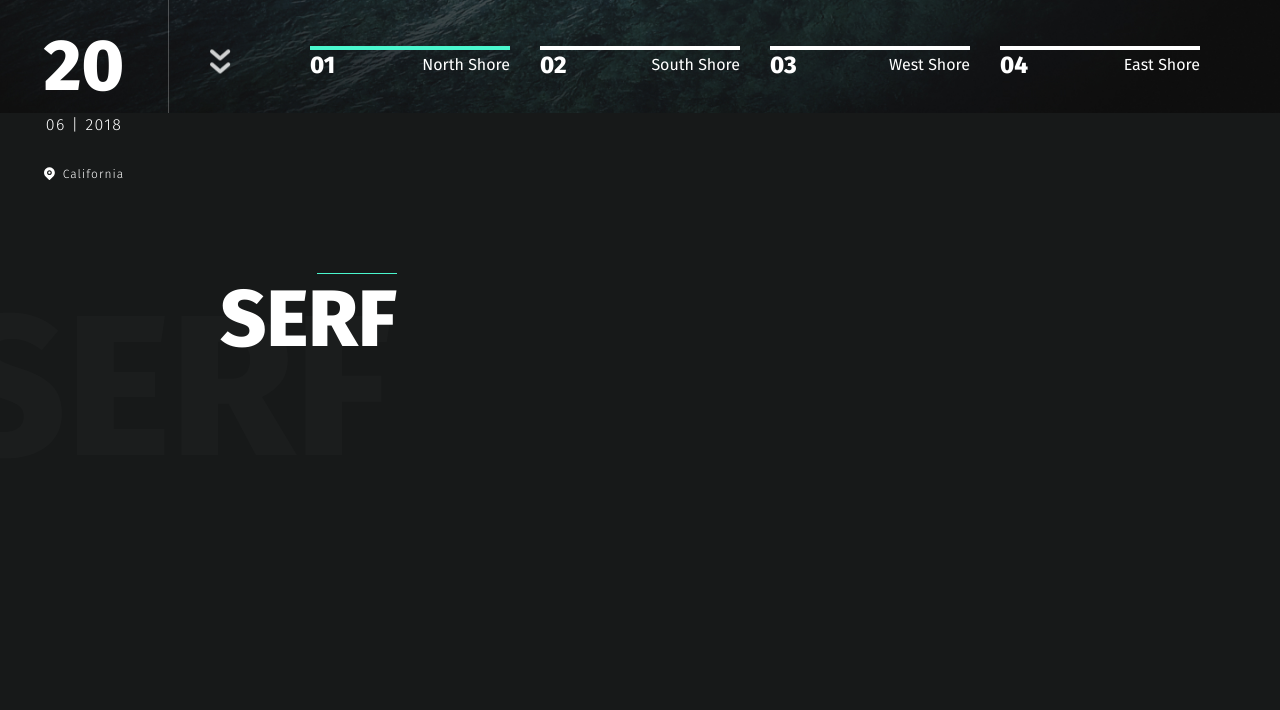
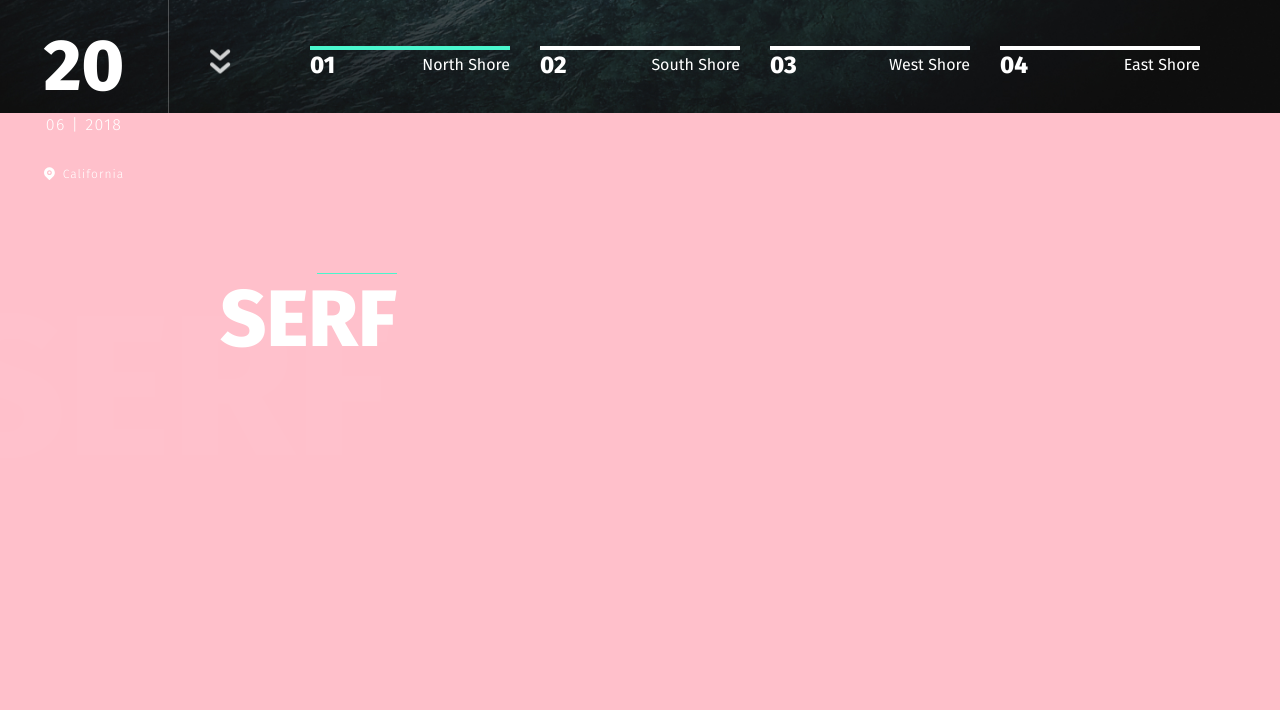
Before and after one commit to rustamdranitsyn/verstkasass, a website: page app/index.html in a window 1280 px wide. Shown: the part 687-1397 px from the top of the page. Drawn offline with nearby package versions, Linux system fonts and the light colour scheme.

Commit message:
Создал новую ветку. Изменил фон

```diff
--- a/app/scss/style.scss
+++ b/app/scss/style.scss
@@ -2,7 +2,9 @@
 @import "libs";
 @import "fonts";
 @import "global";
-
+body {
+    background: pink;
+}
 .header {
     position: relative;
     height: 100vh;
```
Also changed, not shown: app/css/style.min.css.
